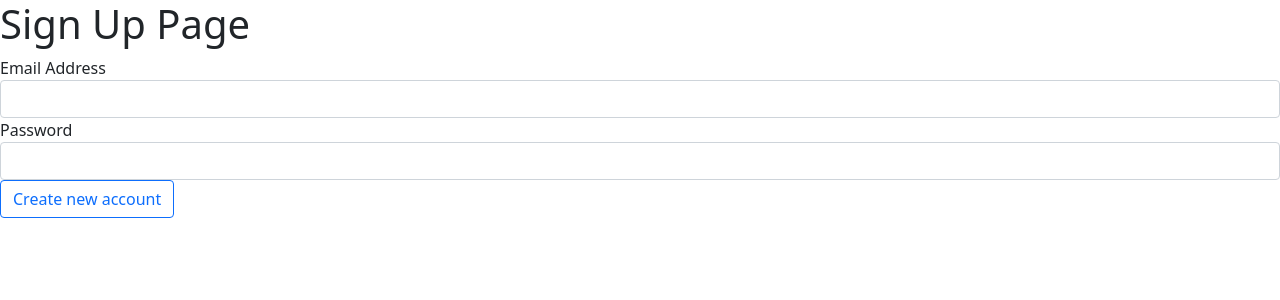
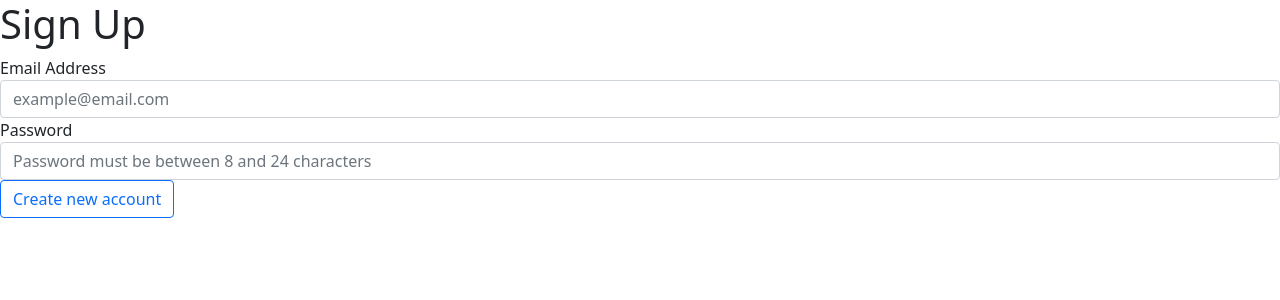
Before and after one commit to akronborn/ment-tix, a Next.js app in the folder client/: page /auth/signup in a window 1280 px wide. Shown: the top 300 px of the page. Built offline with nearby package versions, Linux system fonts and the light colour scheme.

Commit message:
added axios and sign up logic

```diff
--- a/client/package.json
+++ b/client/package.json
@@ -10,6 +10,7 @@
   "author": "",
   "license": "ISC",
   "dependencies": {
+    "axios": "^0.21.1",
     "bootstrap": "^5.0.2",
     "next": "^11.0.1",
     "react": "^17.0.2",
--- a/client/pages/_app.js
+++ b/client/pages/_app.js
@@ -1,5 +1,7 @@
 import "bootstrap/dist/css/bootstrap.css";
 
-export default ({ Component, pageProps }) => {
+const App = ({ Component, pageProps }) => {
   return <Component {...pageProps} />;
 };
+
+export default App;
--- a/client/pages/auth/signup.js
+++ b/client/pages/auth/signup.js
@@ -1,18 +1,59 @@
-const SignUp = () => {
+import { useState } from "react";
+import axios from "axios";
+
+export default () => {
+  const [email, setEmail] = useState("");
+  const [password, setPassword] = useState("");
+  const [errors, setErrors] = useState([]);
+
+  const onSubmit = async (event) => {
+    event.preventDefault();
+
+    try {
+      const response = await axios.post("/api/users/signup", {
+        email,
+        password,
+      });
+
+      console.log(response.data);
+    } catch (err) {
+      setErrors(err.response.data.errors);
+    }
+  };
+
   return (
-    <form>
-      <h1>Sign Up Page</h1>
+    <form onSubmit={onSubmit}>
+      <h1>Sign Up</h1>
       <div className="form-group">
         <label>Email Address</label>
-        <input className="form-control" />
+        <input
+          value={email}
+          onChange={(e) => setEmail(e.target.value)}
+          className="form-control"
+          placeholder="example@email.com"
+        />
       </div>
       <div className="form-group">
         <label>Password</label>
-        <input className="form-control" type="password" />
+        <input
+          value={password}
+          onChange={(e) => setPassword(e.target.value)}
+          type="password"
+          className="form-control"
+          placeholder="Password must be between 8 and 24 characters"
+        />
       </div>
-      <button className="btn btn-outline-primary "> Create new account </button>
+      {errors.length > 0 && (
+        <div className="alert alert-warning">
+          <h4>Sign up failed</h4>
+          <ul className="my-0">
+            {errors.map((err) => (
+              <li key={err.message}>{err.message}</li>
+            ))}
+          </ul>
+        </div>
+      )}
+      <button className="btn btn-outline-primary">Create new account</button>
     </form>
   );
 };
-
-export default SignUp;
```
Also changed, not shown: 1 other file (tests, documents, lock files or other folders).
